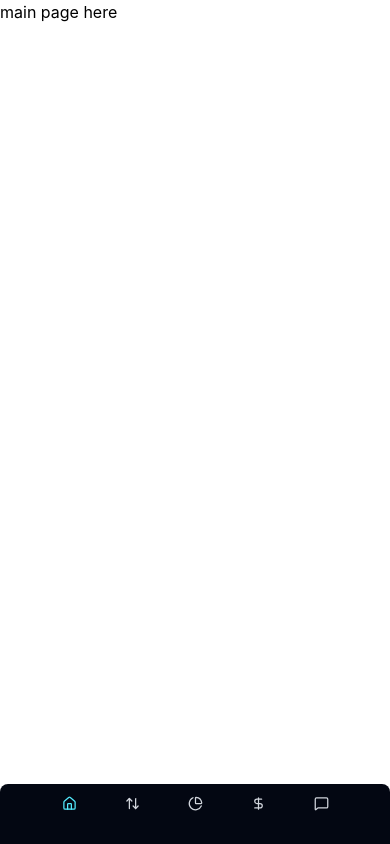
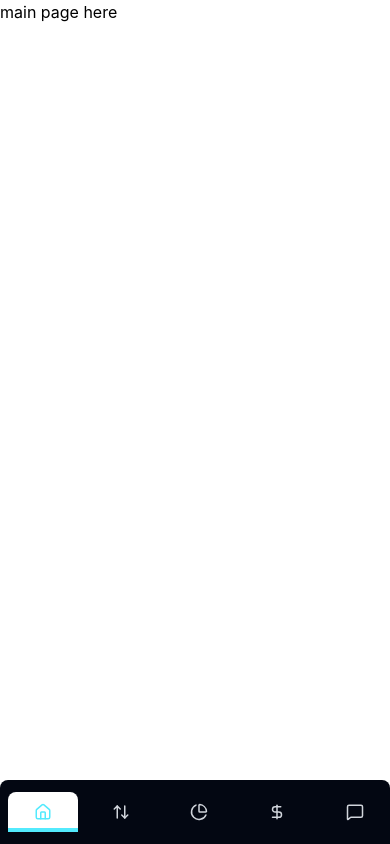
Before and after one commit to Lapidis2/personal_finance_management, a Next.js app: page / in a window 390 px wide. Built offline with nearby package versions, Linux system fonts and the light colour scheme.

Commit message:
finished navbars

```diff
--- a/app/components/layout/SideBar.tsx
+++ b/app/components/layout/SideBar.tsx
@@ -77,34 +77,39 @@ export default function Sidebar() {
 
 
 {/* =====================================mobile=============================== */}
- <div className="lg:hidden fixed bottom-0 left-0   h-15 w-full bg-gray-950 rounded-t-lg">
+ <div className="lg:hidden fixed bottom-0 left-0 h-16 w-full bg-gray-950 rounded-t-lg flex justify-around py-3 items-center">
 
-      <div className="items-center  justify-center flex space-x-6 ">
+
+
   {navLinks.map((item, index) => {
-
     const Icon = item.icon;
     const isActive = pathname === item.path;
+
     return (
       <Link
         href={item.path}
         key={index}
-           onClick={() => router.push(item.path)}
-           className={`p-3 cursor-pointer  transition ${
-            isActive
-            ?"text-cyan-300"
-            :"text-gray-300"
+        className="flex-1 h-full flex items-center justify-center relative ml-2  "
+      >
+        <div
+          className={`flex flex-col items-center justify-center w-full h-full transition ${
+            isActive ? "text-cyan-300 bg-white h-1 mb-0 rounded-t-lg" : "text-gray-300"
           }`}
+        >
+          <Icon size={18} />
+        </div>
 
-           >
-            <Icon size={15} />
+
+        {isActive && (
+          <span className="absolute bottom-0 left-0 w-full h-1 bg-cyan-300" />
+        )}
       </Link>
-          )
-
+    );
   })}
 </div>
 
 
-    </div>
+
 
 
 
```
Lines whose indentation alone changed are shown as unchanged.
